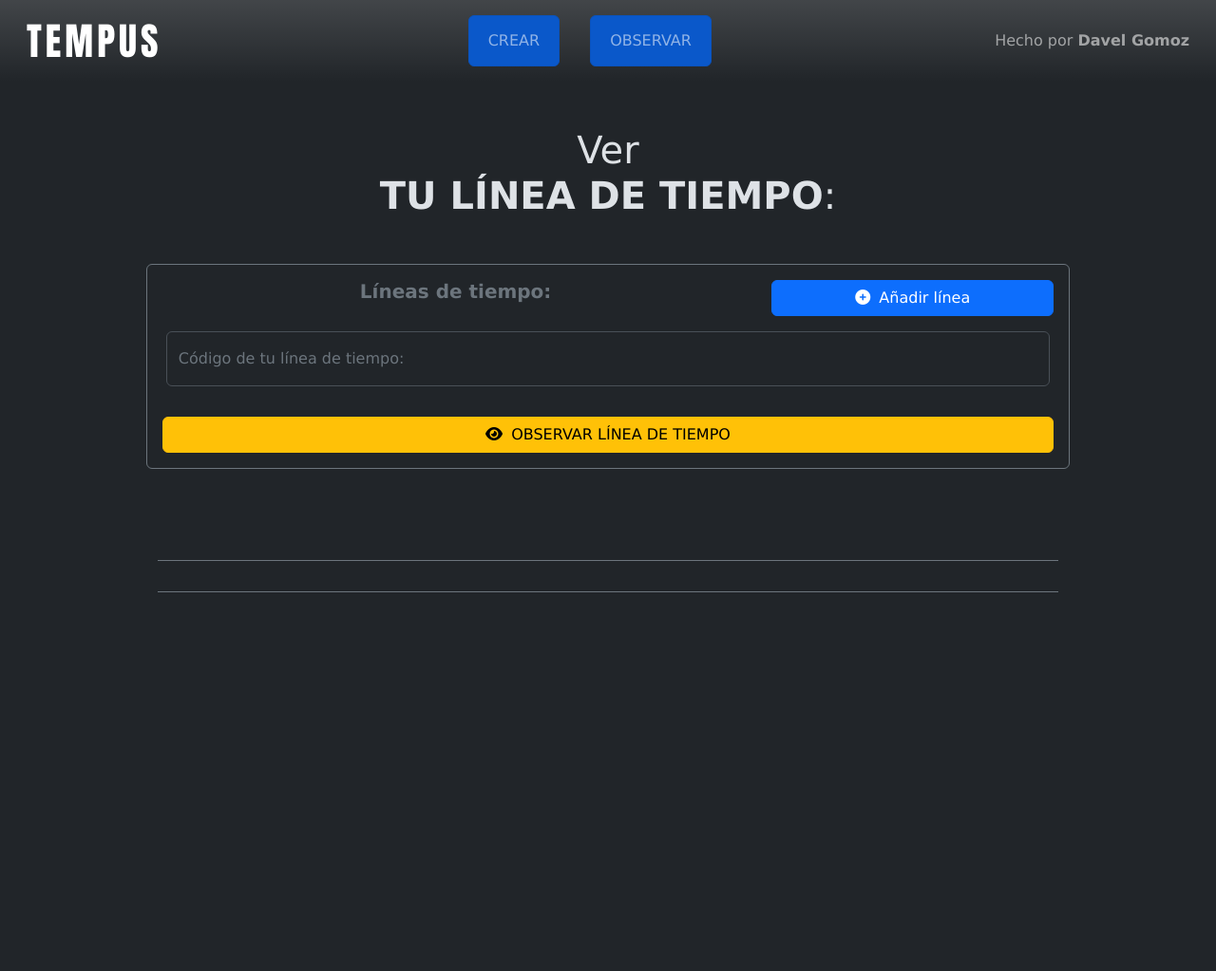
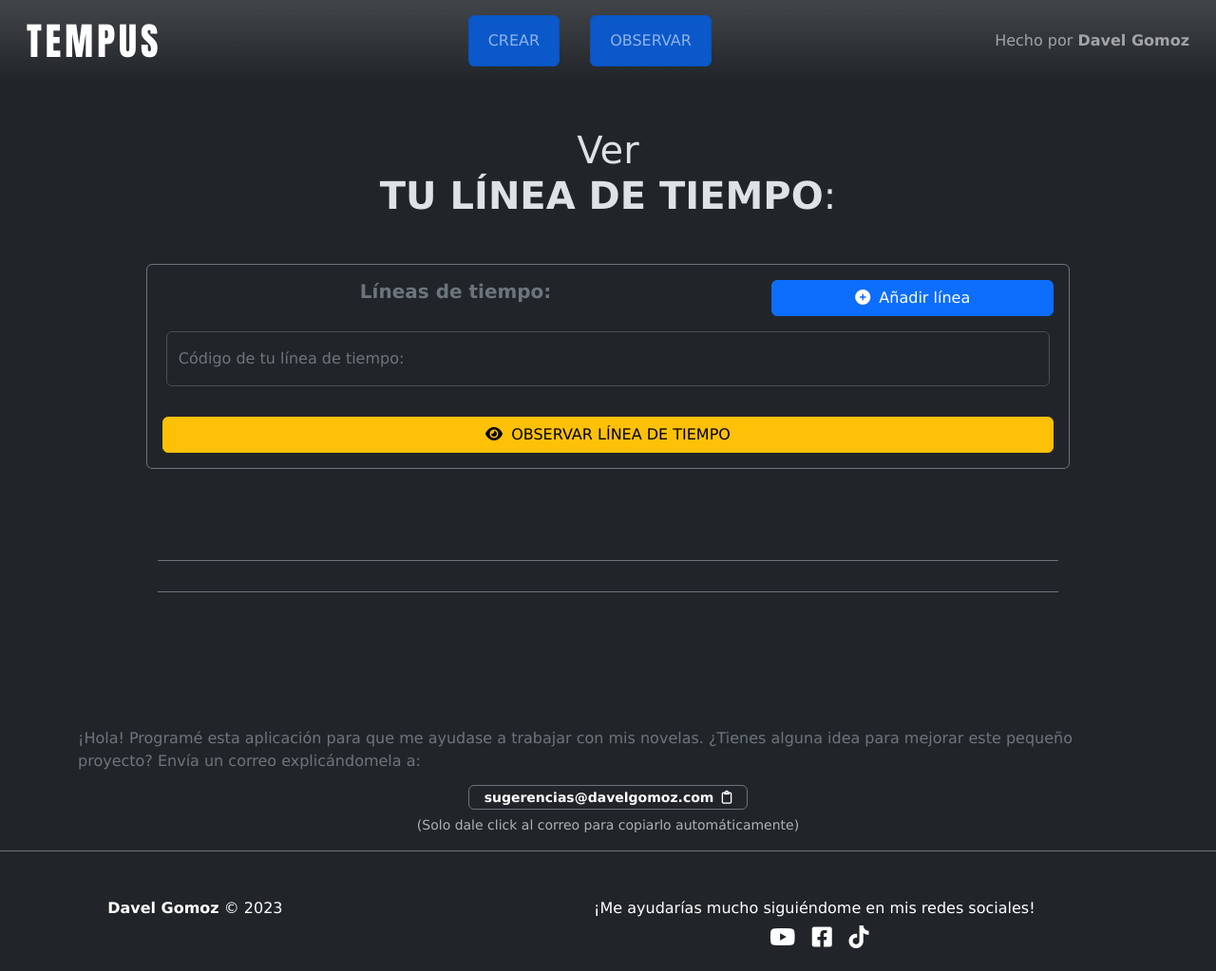
Before and after one commit to Davel99/timeline-app-v1, a website: page app/ver-lineas-de-tiempo.html in a window 1280 px wide. Shown: the whole page at 95% size. Before the commit the page ends 800 px from the top, so only its background shows below. Drawn offline with nearby package versions, Linux system fonts and the light colour scheme.

Commit message:
Added footer to all pages

```diff
--- a/app/ver-lineas-de-tiempo.html
+++ b/app/ver-lineas-de-tiempo.html
@@ -45,8 +45,6 @@
     </header>
     <main class="container d-flex">
         <div class="mx-auto">
-
-
             <div class="container py-5 text-center">
                 <div class="w-100 title mb-5">
                     <h1>
@@ -91,6 +89,47 @@
 
         </div>
     </main>
+    <footer class="">
+        <div class="container">
+            <div class="row text-secondary">
+                <p class="col-sm-12">
+                    ¡Hola! Programé esta aplicación para que me ayudase a trabajar con mis novelas. ¿Tienes alguna idea
+                    para mejorar este pequeño proyecto?
+                    Envía un correo explicándomela a:
+                </p>
+                <small class="col-sm-12 text-center">
+                    <span role="button" class="border rounded border-secondary py-1 px-3 bg-dark text-white"
+                        title="Copiar correo" onclick="{ navigator.clipboard.writeText('sugerencias@davelgomoz.com')}">
+                        <b>sugerencias@davelgomoz.com</b>
+                        <i class="fa-regular fa-clipboard ps-1"></i>
+                    </span>
+                </small>
+                <small class="text-muted text-center pt-2 pb-3">(Solo dale click al correo para copiarlo
+                    automáticamente)</small>
+            </div>
+
+        </div>
+
+        <div class="row text-white text-center pt-5 pb-3 border-top border-secondary">
+            <div class="col-sm-12 col-md-4">
+                <b>Davel Gomoz</b> &COPY; <span id="yearSpan"></span>
+            </div>
+            <div class="col-sm-12 col-md-8">
+                ¡Me ayudarías mucho siguiéndome en mis redes sociales!
+                <div class="gral-icon-container">
+                    <a href="https://youtube.com/DavelGomoz" target="_blank">
+                        <i class="fa-brands fa-youtube"></i>
+                    </a>
+                    <a href="https://facebook.com/DavelGomoz" target="_blank">
+                        <i class="fa-brands fa-square-facebook"></i>
+                    </a>
+                    <a href="https://tiktok.com/@DavelGomoz" target="_blank">
+                        <i class="fab fa-tiktok"></i>
+                    </a>
+                </div>
+            </div>
+        </div>
+    </footer>
     <script src="main.js"></script>
 </body>
 
```
Also changed, not shown: app/crear-linea-de-tiempo.html (+40 -2 lines), app/index.html (+0 -8 lines).
